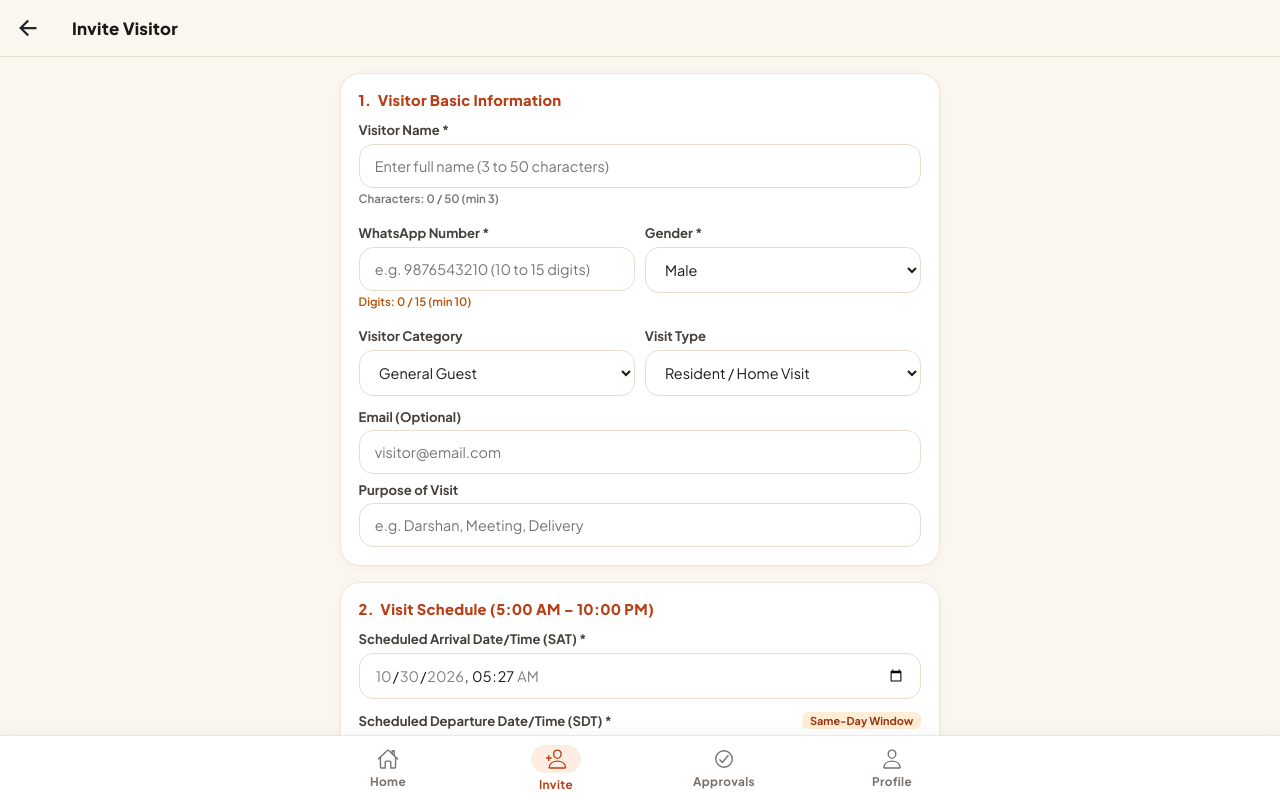
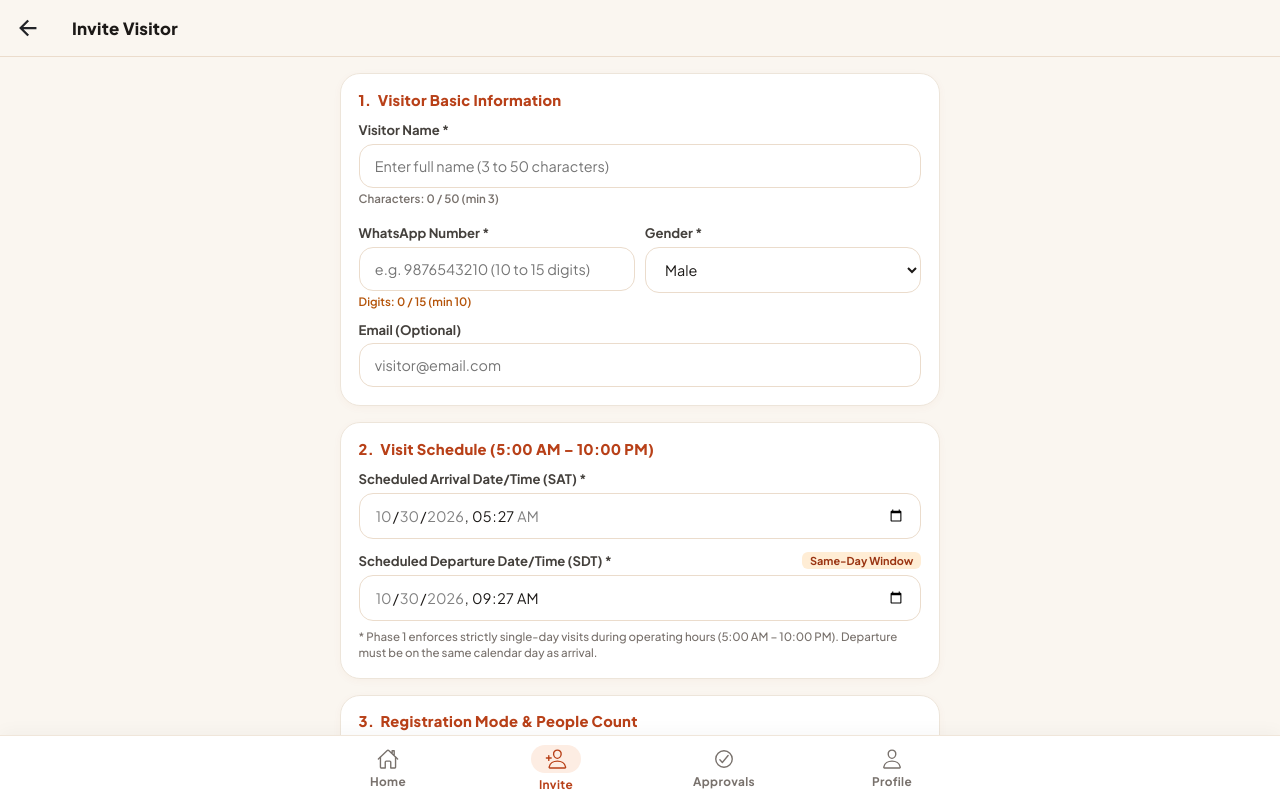
Before and after one commit to s0rimadusudhansaikondapaka/hostApp, a React (Vite) app: page /invite-visitor in a window 1280 px wide. Built offline with nearby package versions, Linux system fonts and the light colour scheme; no server answers; sample sign-in values are in the browser's storage.

Commit message:
fix(invite-visitor): remove visitor category, visit type, and purpose of visit for all host types

```diff
--- a/src/pages/InviteVisitor.jsx
+++ b/src/pages/InviteVisitor.jsx
@@ -549,32 +549,6 @@ export default function InviteVisitor({ history }) {
               </div>
             </div>
 
-            {!isVipHost && (
-              <div style={{ display: 'grid', gridTemplateColumns: '1fr 1fr', gap: '0.6rem', marginTop: '0.4rem' }}>
-                <div>
-                  <label className="host-label">Visitor Category</label>
-                  <select className="host-input" value={category} onChange={(e) => setCategory(e.target.value)}>
-                    <option value="GENERAL">General Guest</option>
-                    <option value="VIP">VIP Guest</option>
-                    <option value="FAMILY_MEMBER">Family Member</option>
-                    <option value="FREQUENT_VISITOR">Frequent Visitor</option>
-                    <option value="DELIVERY">Delivery / Courier</option>
-                    <option value="VENDOR">Vendor / Contractor</option>
-                  </select>
-                </div>
-                <div>
-                  <label className="host-label">Visit Type</label>
-                  <select className="host-input" value={visitType} onChange={(e) => setVisitType(e.target.value)}>
-                    <option value="HOME">Resident / Home Visit</option>
-                    <option value="OFFICE">Department / Office Visit</option>
-                    <option value="BHAJAN">Ashram Bhajan Visit</option>
-                    <option value="EVENT">Ashram Event Visit</option>
-                    <option value="TOUR">Ashram Tour Visit</option>
-                  </select>
-                </div>
-              </div>
-            )}
-
             <div style={{ marginTop: '0.4rem' }}>
               <label className="host-label">Email (Optional)</label>
               <input
@@ -585,19 +559,6 @@ export default function InviteVisitor({ history }) {
                 onChange={(e) => setEmail(e.target.value)}
               />
             </div>
-
-            {!isVipHost && (
-              <>
-                <label className="host-label" style={{ marginTop: '0.4rem' }}>Purpose of Visit</label>
-                <input
-                  type="text"
-                  className="host-input"
-                  placeholder="e.g. Darshan, Meeting, Delivery"
-                  value={purpose}
-                  onChange={(e) => setPurpose(e.target.value)}
-                />
-              </>
-            )}
           </div>
 
           {/* Section 2: Visit Date & Time Window */}
```
